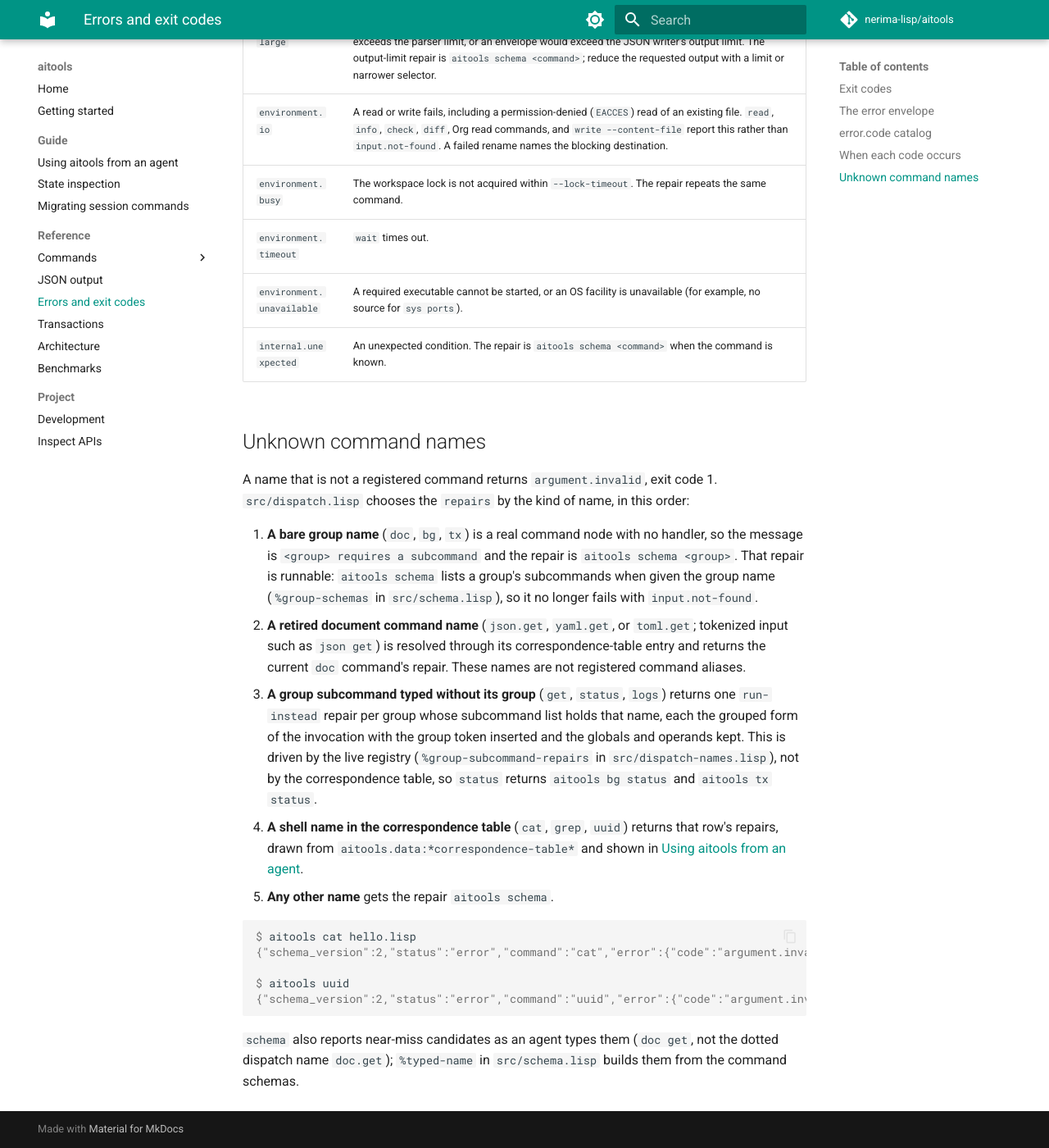
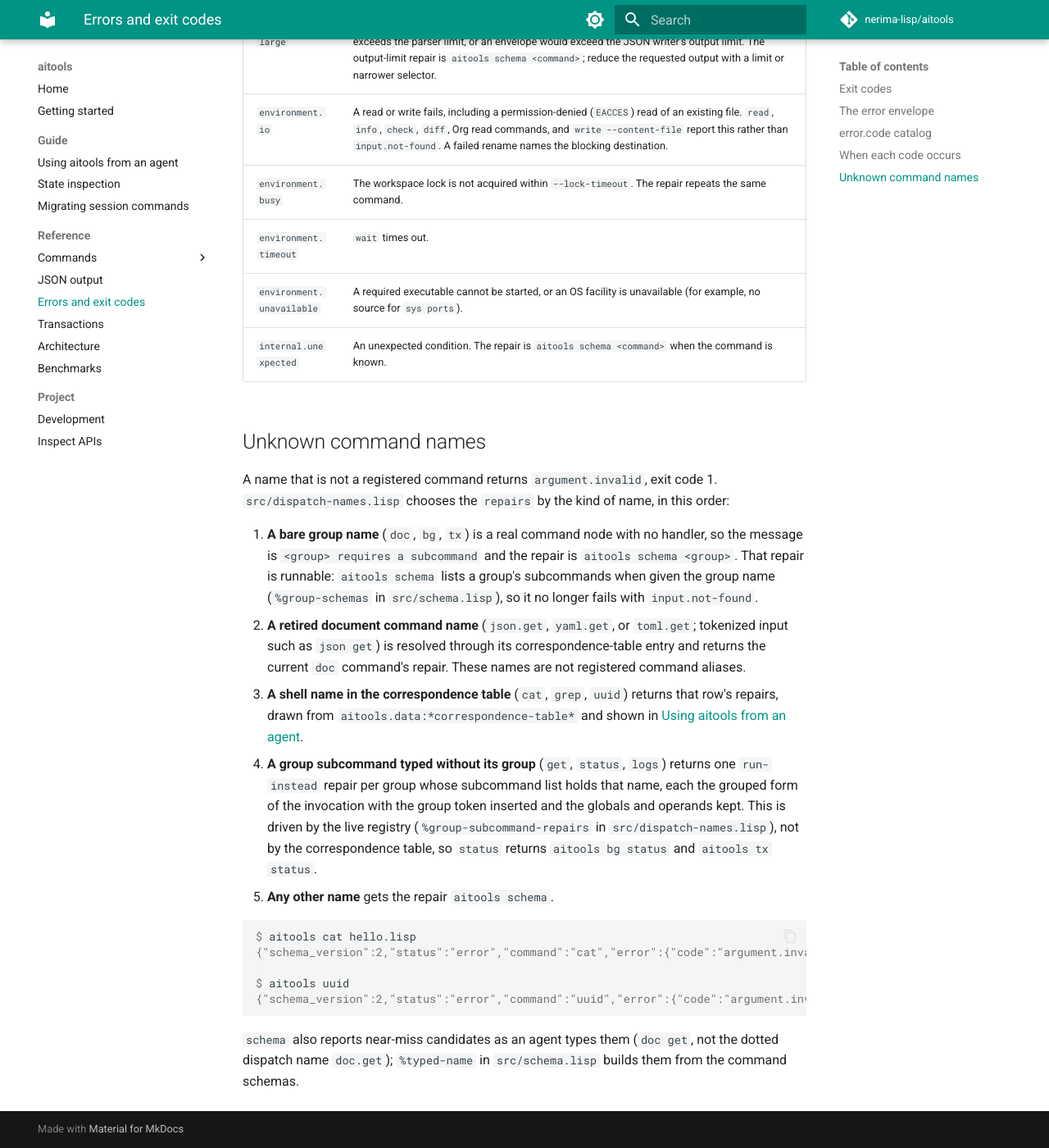
Before and after one commit to nerima-lisp/aitools, an MkDocs documentation site: the page built from docs/src/reference/errors.md, in a window 1280 px wide and 1400 px high, scrolled down 6468 px. Shown: the whole window at 82% size. Built offline with MkDocs 1.6.1 and Material for MkDocs 9.7.7, drawn with Linux system fonts in a browser that asks for light colours; comment, search, counter and statistics services are not loaded.

Commit message:
docs: correct dispatch guidance and restore read introduction

````diff
--- a/docs/src/reference/errors.md
+++ b/docs/src/reference/errors.md
@@ -108,7 +108,7 @@ lock, and `internal.unexpected` for an uncaught condition
 ## Unknown command names
 
 A name that is not a registered command returns `argument.invalid`, exit
-code 1. `src/dispatch.lisp` chooses the `repairs` by the kind of name, in
+code 1. `src/dispatch-names.lisp` chooses the `repairs` by the kind of name, in
 this order:
 
 1. **A bare group name** (`doc`, `bg`, `tx`) is a real command node with no
@@ -120,16 +120,16 @@ this order:
    `toml.get`; tokenized input such as `json get`) is resolved through its
    correspondence-table entry and returns the current `doc` command's repair.
    These names are not registered command aliases.
-3. **A group subcommand typed without its group** (`get`, `status`, `logs`)
+3. **A shell name in the correspondence table** (`cat`, `grep`, `uuid`)
+   returns that row's repairs, drawn from `aitools.data:*correspondence-table*`
+   and shown in [Using aitools from an agent](../guide/agents.md#shell-commands-and-their-aitools-replacements).
+4. **A group subcommand typed without its group** (`get`, `status`, `logs`)
    returns one `run-instead` repair per group whose subcommand list
    holds that name, each the grouped form of the invocation with the group
    token inserted and the globals and operands kept. This is driven by the
-   live registry (`%group-subcommand-repairs` in `src/dispatch-names.lisp`), not by
-   the correspondence table, so `status` returns `aitools bg status` and
-   `aitools tx status`.
-4. **A shell name in the correspondence table** (`cat`, `grep`, `uuid`)
-   returns that row's repairs, drawn from `aitools.data:*correspondence-table*`
-   and shown in [Using aitools from an agent](../guide/agents.md#shell-commands-and-their-aitools-replacements).
+   live registry (`%group-subcommand-repairs` in `src/dispatch-names.lisp`),
+   not by the correspondence table, so `status` returns `aitools bg status`
+   and `aitools tx status`.
 5. **Any other name** gets the repair `aitools schema`.
 
 ```console
@@ -137,7 +137,7 @@ $ aitools cat hello.lisp
 {"schema_version":2,"status":"error","command":"cat","error":{"code":"argument.invalid","message":"unknown command cat","exit_code":1,"repairs":[{"action":"run-instead","detail":"Read a file with line numbers and range control.","command":"aitools read"}]}}
 
 $ aitools uuid
-{"schema_version":2,"status":"error","command":"uuid","error":{"code":"argument.invalid","message":"unknown command uuid","exit_code":1,"repairs":[{"action":"run-instead","detail":"`uuid` is the `util` group's subcommand; include the group name.","command":"aitools util uuid"}]}}
+{"schema_version":2,"status":"error","command":"uuid","error":{"code":"argument.invalid","message":"unknown command uuid","exit_code":1,"repairs":[{"action":"run-instead","detail":"`uuid` is a group subcommand name; the group prefix is required.","command":"aitools util uuid"}]}}
 ```
 
 `schema` also reports near-miss candidates as an agent types them (`doc get`,
````
Also changed, not shown: docs/src/guide/agents.md (+2 -0 lines).
